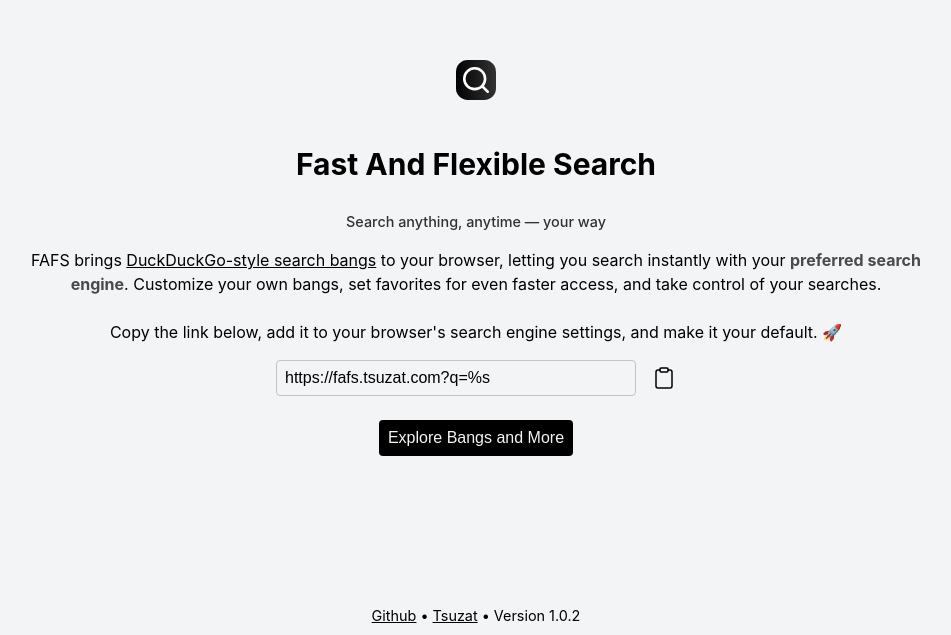
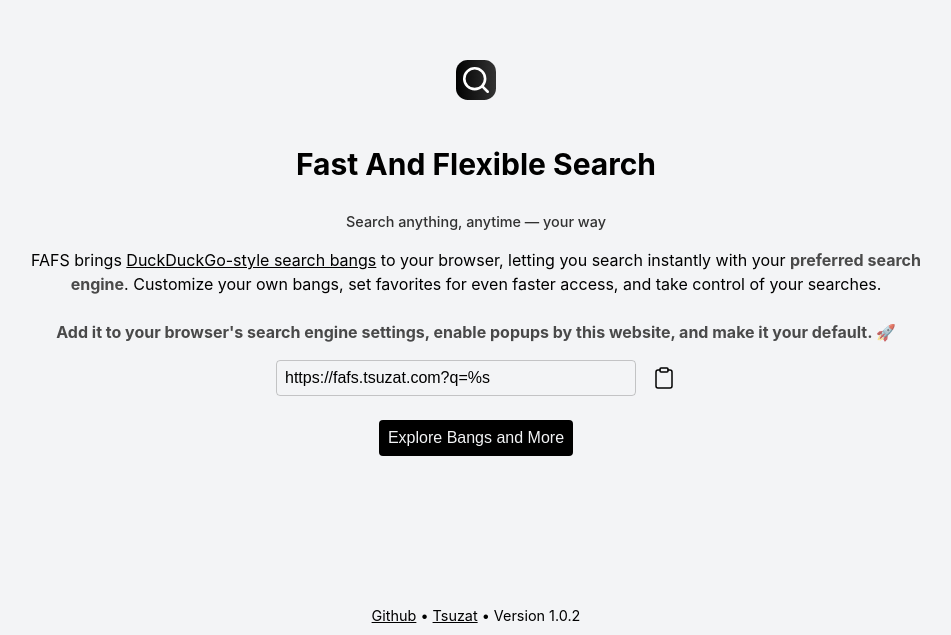
Before and after one commit to Tsuzat/fafs, a Svelte app: page / in a window 1280 px wide. Shown: the part 165-800 px from the top of the page, without its empty margins (164-1115 px from the left). Built offline with nearby package versions, Linux system fonts and the light colour scheme.

Commit message:
fix: update instructional text for clarity in App.svelte

```diff
--- a/src/App.svelte
+++ b/src/App.svelte
@@ -26,10 +26,10 @@
 			faster access, and take control of your searches.
 		</span>
 		<div class="flex-container">
-			<span>
-				Copy the link below, add it to your browser's search engine settings, and make it your
-				default. 🚀
-			</span>
+			<strong>
+				Add it to your browser's search engine settings, enable popups by this website, and make it
+				your default. 🚀
+			</strong>
 			<span class="input-container">
 				<input type="text" readonly value="https://fafs.tsuzat.com?q=%s" />
 				<CopyIcon onClick={() => navigator.clipboard.writeText('https://fafs.tsuzat.com?q=%s')} />
```
